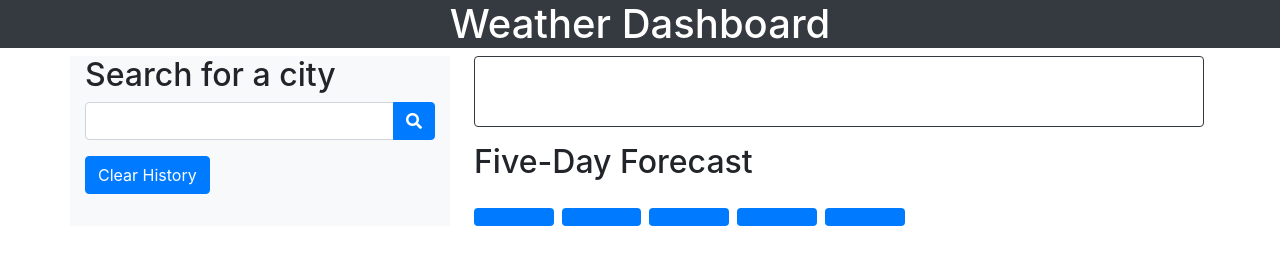
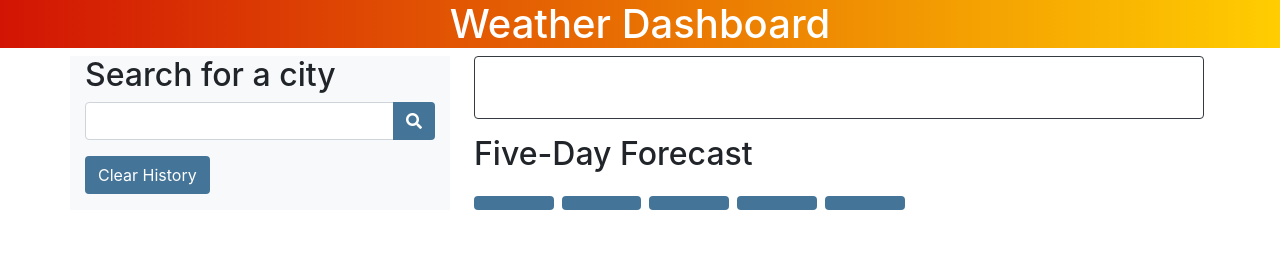
Before and after one commit to justpuzey/weather-dashboard, a plain HTML site: page index.html in a window 1280 px wide. Drawn offline with nearby package versions, Linux system fonts and the light colour scheme.

Commit message:
add README and update CSS

```diff
--- a/assets/css/styles.css
+++ b/assets/css/styles.css
@@ -4,9 +4,11 @@
 }
 
 :root{
-  --blue:
+  --blue: #447497
 }
-
+.gradient{
+    background-image: linear-gradient(to right, #D21404 , #FFCD01);
+}
 #city-heading{
   font-size: 30px;
 }
@@ -24,3 +26,7 @@ li {
 li:hover {
   background-color: lightgray;
 }
+
+.blue {
+  background-color: var(--blue);
+}
--- a/assets/js/script.js
+++ b/assets/js/script.js
@@ -38,7 +38,6 @@ var formSubmitHandler = function (event) {
 //----------------------------------------------------------
 //Render Weather
 var renderWeather = function (city) {
-
 
   //Render current Day-------------------------------
   var todayFormatted = moment().format('MM/DD/YY')
--- a/index.html
+++ b/index.html
@@ -11,7 +11,7 @@
   <title>Weather Dashboard</title>
 </head>
 <body>
-  <header class="bg-dark">
+  <header class="gradient">
     <h1 class="text-center text-white">Weather Dashboard</h1>
   </header>
   <main class="container">
@@ -23,17 +23,17 @@
           <div class="input-group mb-3">
             <input type="text" class="form-control" id="city-input">
             <div class="input-group-append">
-              <button type="submit" class="btn btn-primary">
+              <button type="submit" class="btn blue text-white">
                 <i class="fas fa-search"></i>
               </button>
             </div>
           </div>
         </form>
 
-        <button class="btn btn-primary mb-3" id="clear-history">
+        <ul class="history-list"></ul>
+        <button class="btn blue text-white mb-3" id="clear-history">
           Clear History
         </button>
-        <ul class="history-list"></ul>
 
       </div>
 
@@ -53,11 +53,11 @@
           </div>
 
           <div class="row col-12">
-            <div class="col bg-primary text-white rounded forecast mr-2" id="forecast"></div>
-            <div class="col bg-primary text-white rounded forecast mr-2" id="forecast"></div>
-            <div class="col bg-primary text-white rounded forecast mr-2" id="forecast"></div>
-            <div class="col bg-primary text-white rounded forecast mr-2" id="forecast"></div>
-            <div class="col bg-primary text-white rounded forecast mr-2" id="forecast"></div>
+            <div class="col blue text-white rounded forecast mr-2" id="forecast"></div>
+            <div class="col blue text-white rounded forecast mr-2" id="forecast"></div>
+            <div class="col blue text-white rounded forecast mr-2" id="forecast"></div>
+            <div class="col blue text-white rounded forecast mr-2" id="forecast"></div>
+            <div class="col blue text-white rounded forecast mr-2" id="forecast"></div>
           </div>
 
         </div>
```
Also changed, not shown: assets/images/screenshot.PNG (added), 1 other file.
